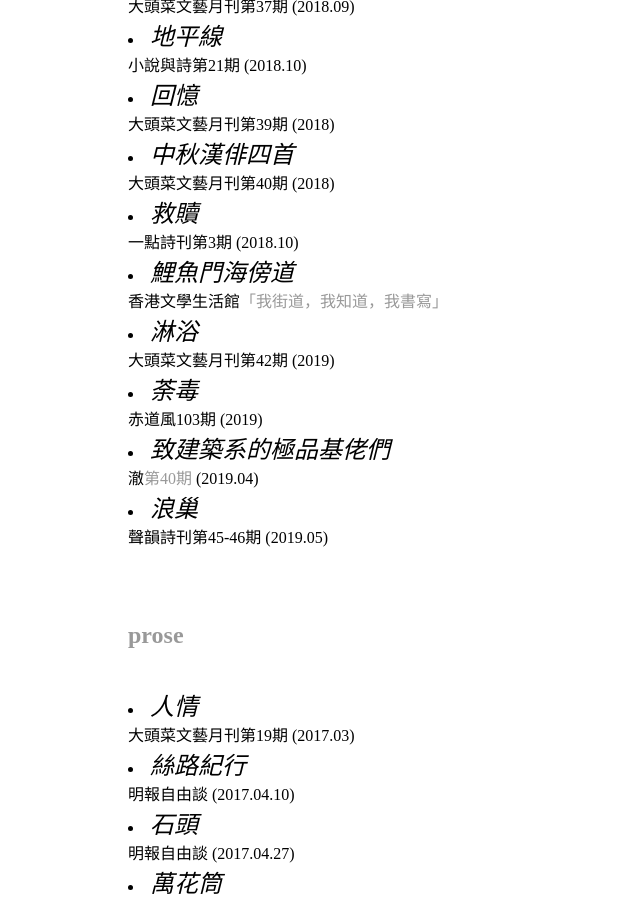
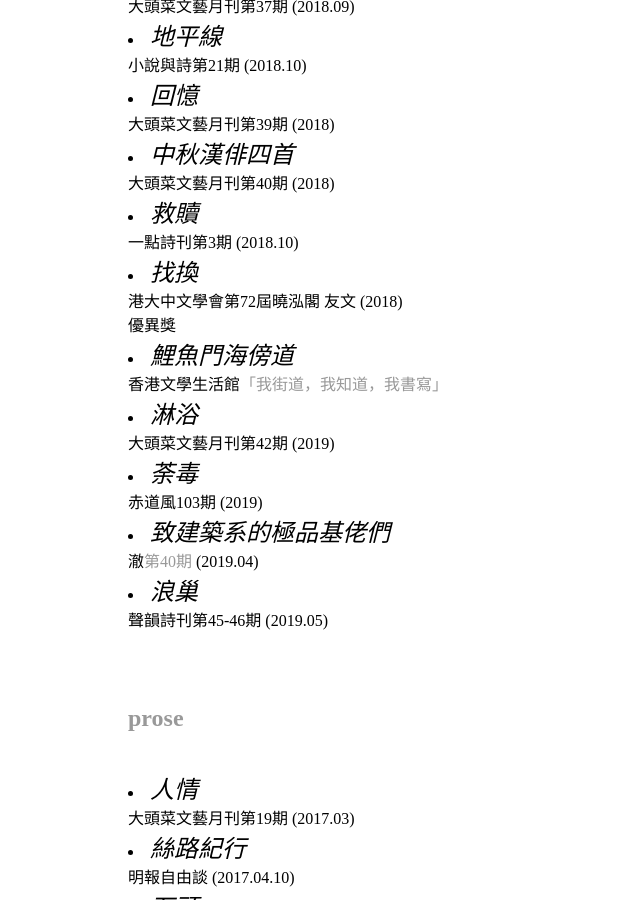
Before and after one commit to maksuihin/maksuihin.github.io, a Jekyll site: the page built from writings.html, in a window 1280 px wide and 900 px high, scrolled down 1066 px. Shown: the whole window, without its empty margins (0-640 px from the left). Built offline with Jekyll 4.4.1, drawn with Linux system fonts in a browser that asks for light colours.

Commit message:
Update writings.html

```diff
--- a/writings.html
+++ b/writings.html
@@ -29,6 +29,7 @@ title: little words by MAK, Sui-hin
 <li><em>回憶</em>    </br>大頭菜文藝月刊第39期 (2018)<br/></li>
 <li><em>中秋漢俳四首</em>    </br>大頭菜文藝月刊第40期 (2018)<br/></li>
 <li><em>救贖</em>    </br>一點詩刊第3期 (2018.10)<br/></li>
+<li><em>找換</em>    </br>港大中文學會第72屆曉泓閣 友文 (2018)<br/>優異獎</li>
 <li><em>鯉魚門海傍道</em>      </br>香港文學生活館<a href="http://writinghk.org/article/鯉魚門海傍道/">「我街道，我知道，我書寫」</a><br/></li>
 <li><em>淋浴</em>    </br>大頭菜文藝月刊第42期 (2019)<br/></li>
 <li><em>荼毒</em>    </br>赤道風103期 (2019)<br/></li>
```
